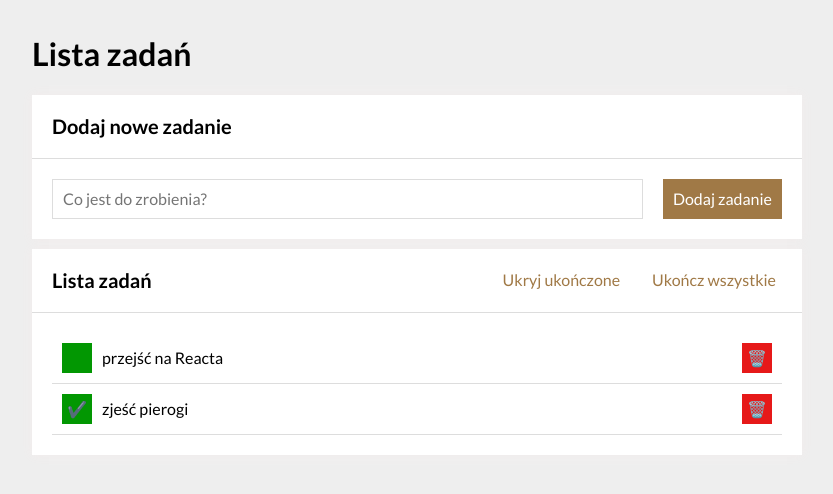
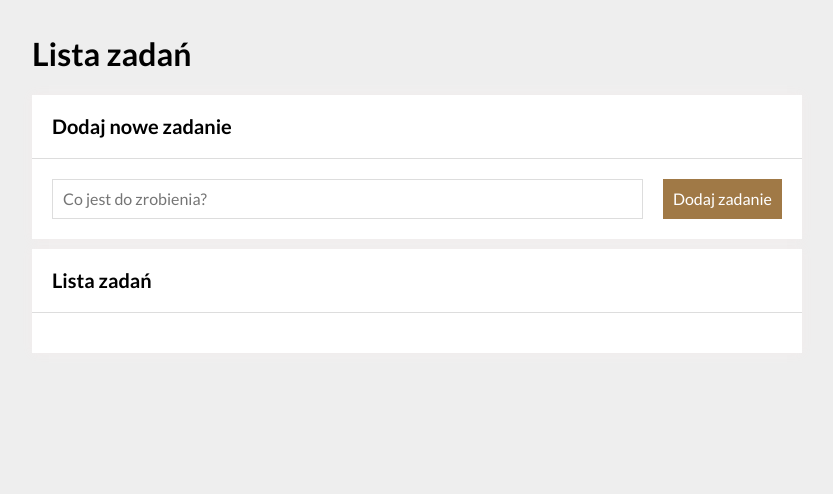
Before and after one commit to TIOcassi/todos-list-react, a React (Create React App) app: page / in a window 1280 px wide. Shown: the top 494 px of the page, without its empty margins (223-1056 px from the left). Built offline with nearby package versions, Linux system fonts and the light colour scheme.

Commit message:
sample tasks removed

```diff
--- a/src/App.js
+++ b/src/App.js
@@ -5,10 +5,7 @@ import Section from "./Section";
 import Header from "./Header";
 import Container from "./Container";
 
-const tasks = [
-  { id: 1, content: "przejść na Reacta", done: false },
-  { id: 2, content: "zjeść pierogi", done: true },
-];
+const tasks = [];
 
 const hideDoneTasks = false;
 
```
